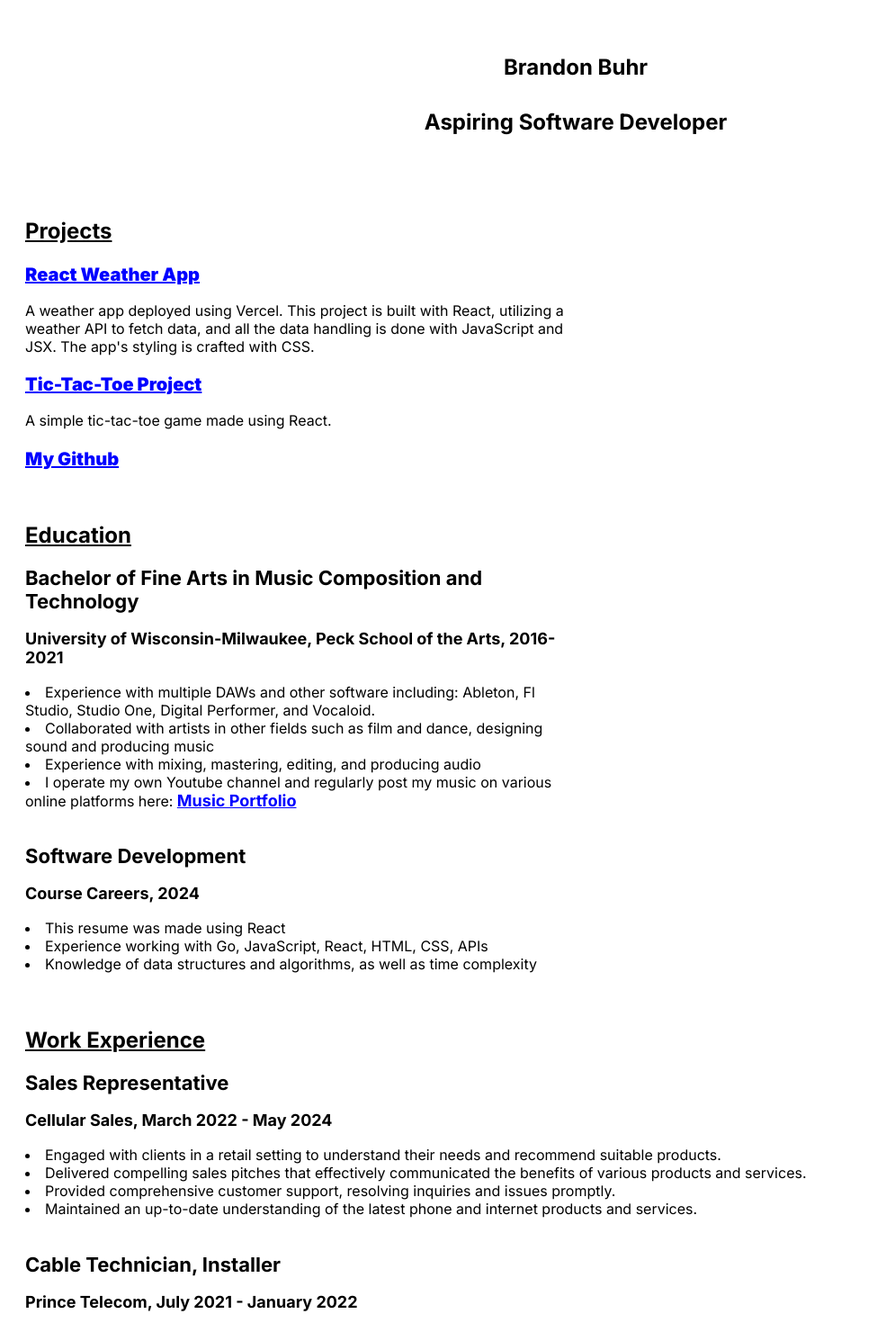
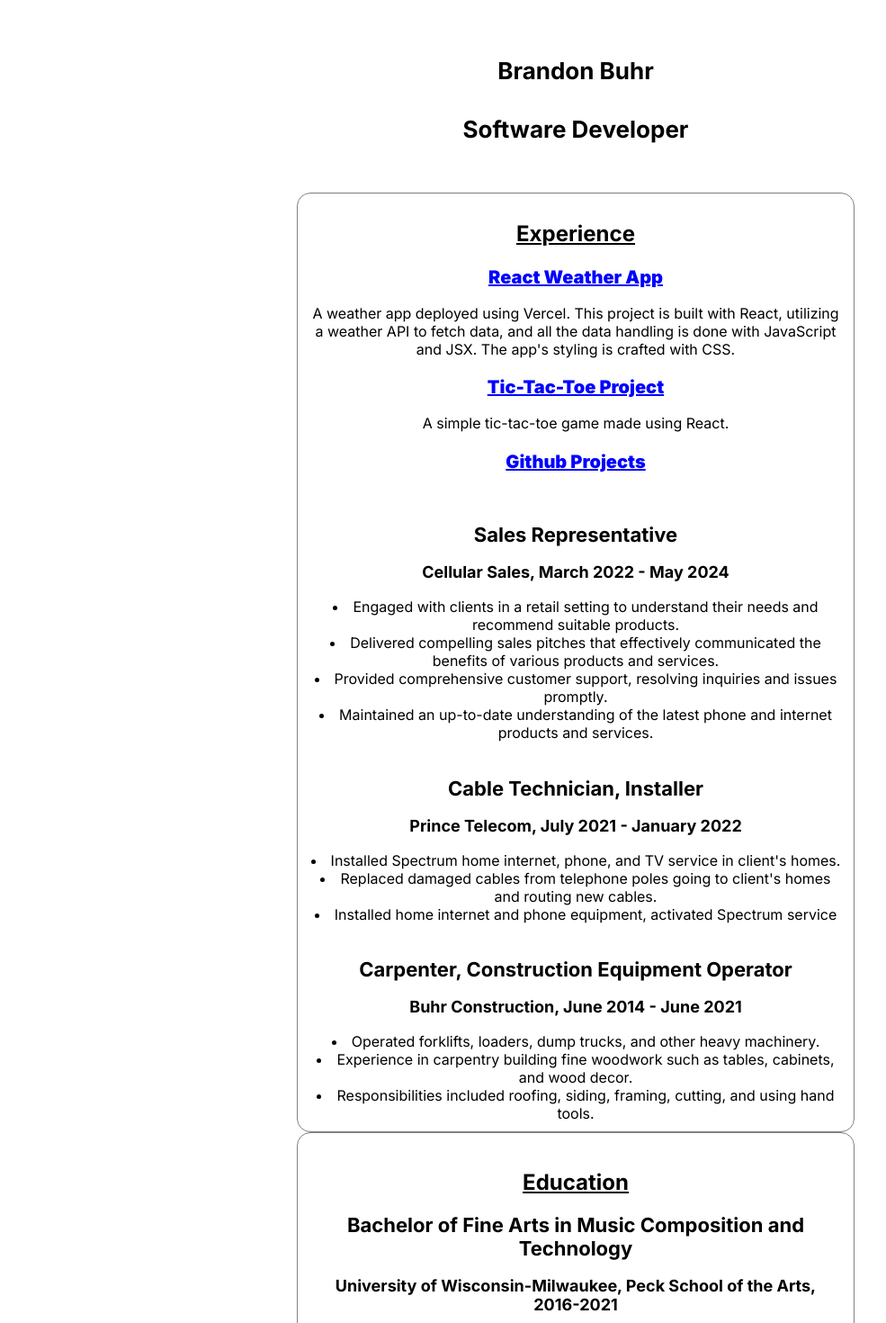
Before and after one commit to brandonbuhr/Brandon-Buhr-Resume, a Next.js app: page / in a window 1280 px wide. Shown: the top 1470 px of the page at 90% size, without its empty margins (0-985 px from the left). Built offline with nearby package versions, Linux system fonts and the light colour scheme.

Commit message:
simplified layout structure

```diff
--- a/src/app/globals.css
+++ b/src/app/globals.css
@@ -1,4 +1,9 @@
 
+div {
+  text-align: center;
+  margin-left: 15%;
+  margin-right: 15%;
+}
 h1 {
   font-weight: bold;
   font-size: 24px;
@@ -15,43 +20,38 @@ h3 {
 }
 
 .main-title {
-  text-align: center;
 padding: 20px;
-font-size: 24px;
+font-size: 26px;
 font-weight: bolder;
-
 }
 .education {
-  float: left;
   padding: 20px;
-  width: 49%;
+  border: 1px solid gray;
+  border-radius: 15px;
 }
 .music-portfolio {
   font-weight: bolder;
   color: blue;
   font-size: 18px;
-  text-decoration-line: underline;
 }
 
 .work-experience {
-  display: inline-block;
-  padding: 20px;
+  padding: 10px;
+  border: 1px solid gray;
+  border-radius: 15px;
 }
 .tic-tac-toe-project {
   font-weight: bolder;
   color: blue;
   font-size: 20px;
-  text-decoration-line: underline;
 }
 .my-github {
   font-weight: bolder;
   color: blue;
   font-size: 20px;
-  text-decoration-line: underline;
 }
 .weather-app {
   font-weight: bolder;
   color: blue;
   font-size: 20px;
-  text-decoration-line: underline;
 }
--- a/src/app/page.js
+++ b/src/app/page.js
@@ -5,59 +5,25 @@ function MainTitle() {
     <>
     <div className="main-title">
       <h4>Brandon Buhr</h4>
-      <h4>Aspiring Software Developer</h4>
+      <h4>Software Developer</h4>
       </div>
       </>
   );
 };
-
-function Education() {
-  return (
-    <>
-    <div className="education">
-    <section>
-       <h1>Projects</h1>
-       <h2><a href="https://react-weather-app-murex-phi.vercel.app/" target="blank" className="weather-app">React Weather App</a></h2>
-          <p>A weather app deployed using Vercel. This project is built with React, utilizing a weather API to fetch data, and all the data handling is done with JavaScript and JSX. The app's styling is crafted with CSS.</p>
-          <h2><a href="https://tic-tac-toe-pi-ashen.vercel.app/" target="blank" className="tic-tac-toe-project">Tic-Tac-Toe Project</a></h2>
-            <p>A simple tic-tac-toe game made using React.</p>
-            <h2><a href="https://github.com/brandonbuhr" target="blank" className="my-github">My Github</a></h2>
-
-      </section>
-      <br />
-    <section>
-       <h1>Education</h1>
-          <h2>Bachelor of Fine Arts in Music Composition and Technology</h2>
-            <h3>University of Wisconsin-Milwaukee, Peck School of the Arts, 2016-2021</h3>
-            <li>Experience with multiple DAWs and other software including: Ableton, Fl Studio, Studio One, Digital Performer, and Vocaloid.</li>
-            <li>Collaborated with artists in other fields such as film and dance, designing sound and producing music</li>
-            <li>Experience with mixing, mastering, editing, and producing audio</li>
-            <li>I operate my own Youtube channel and regularly post my music on various online platforms here: <a
-              className="music-portfolio"
-              href="https://www.hyperfollow.com/brandonbuhr"
-              target="blank">Music Portfolio
-              </a>
-            </li>
-      </section>
-      <br />
-      <section>
-          <h2>Software Development</h2>
-            <h3>Course Careers, 2024</h3>
-            <li>This resume was made using React</li>
-            <li>Experience working with Go, JavaScript, React, HTML, CSS, APIs</li>
-            <li>Knowledge of data structures and algorithms, as well as time complexity</li>
-      </section>
-    </div>
-    </>
-  );
-}
 
 function WorkExperience() {
   return (
     <>
     <div className="work-experience">
       <section>
-       <h1>Work Experience</h1>
+       <h1>Experience</h1>
+
+       <h2><a href="https://react-weather-app-murex-phi.vercel.app/" target="blank" className="weather-app">React Weather App</a></h2>
+          <p>A weather app deployed using Vercel. This project is built with React, utilizing a weather API to fetch data, and all the data handling is done with JavaScript and JSX. The app's styling is crafted with CSS.</p>
+          <h2><a href="https://tic-tac-toe-pi-ashen.vercel.app/" target="blank" className="tic-tac-toe-project">Tic-Tac-Toe Project</a></h2>
+            <p>A simple tic-tac-toe game made using React.</p>
+            <h2><a href="https://github.com/brandonbuhr" target="blank" className="my-github">Github Projects</a></h2>
+        <br />
           <h2>Sales Representative</h2>
             <h3>Cellular Sales, March 2022 - May 2024</h3>
              <li>Engaged with clients in a retail setting to understand their needs and recommend suitable products.</li>
@@ -88,12 +54,43 @@ function WorkExperience() {
   );
 }
 
+function Education() {
+  return (
+    <>
+    <div className="education">
+    <section>
+       <h1>Education</h1>
+          <h2>Bachelor of Fine Arts in Music Composition and Technology</h2>
+            <h3>University of Wisconsin-Milwaukee, Peck School of the Arts, 2016-2021</h3>
+            <li>Experience with multiple DAWs and other software including: Ableton, Fl Studio, Studio One, Digital Performer, and Vocaloid.</li>
+            <li>Collaborated with artists in other fields such as film and dance, designing sound and producing music</li>
+            <li>Experience with mixing, mastering, editing, and producing audio</li>
+            <li>I operate my own Youtube channel and regularly post my music on various online platforms here: <a
+              className="music-portfolio"
+              href="https://www.hyperfollow.com/brandonbuhr"
+              target="blank">Music Portfolio
+              </a>
+            </li>
+      </section>
+      <br />
+      <section>
+          <h2>Software Development</h2>
+            <h3>Course Careers, 2024</h3>
+            <li>This resume was made using React</li>
+            <li>Experience working with Go, JavaScript, React, HTML, CSS, APIs</li>
+      </section>
+    </div>
+    </>
+  );
+}
+
 export default function Portfolio() {
   return (
   <div>
     <MainTitle />
+      <WorkExperience />
       <Education />
-      <WorkExperience />
   </div>
+
   );
 }
```
